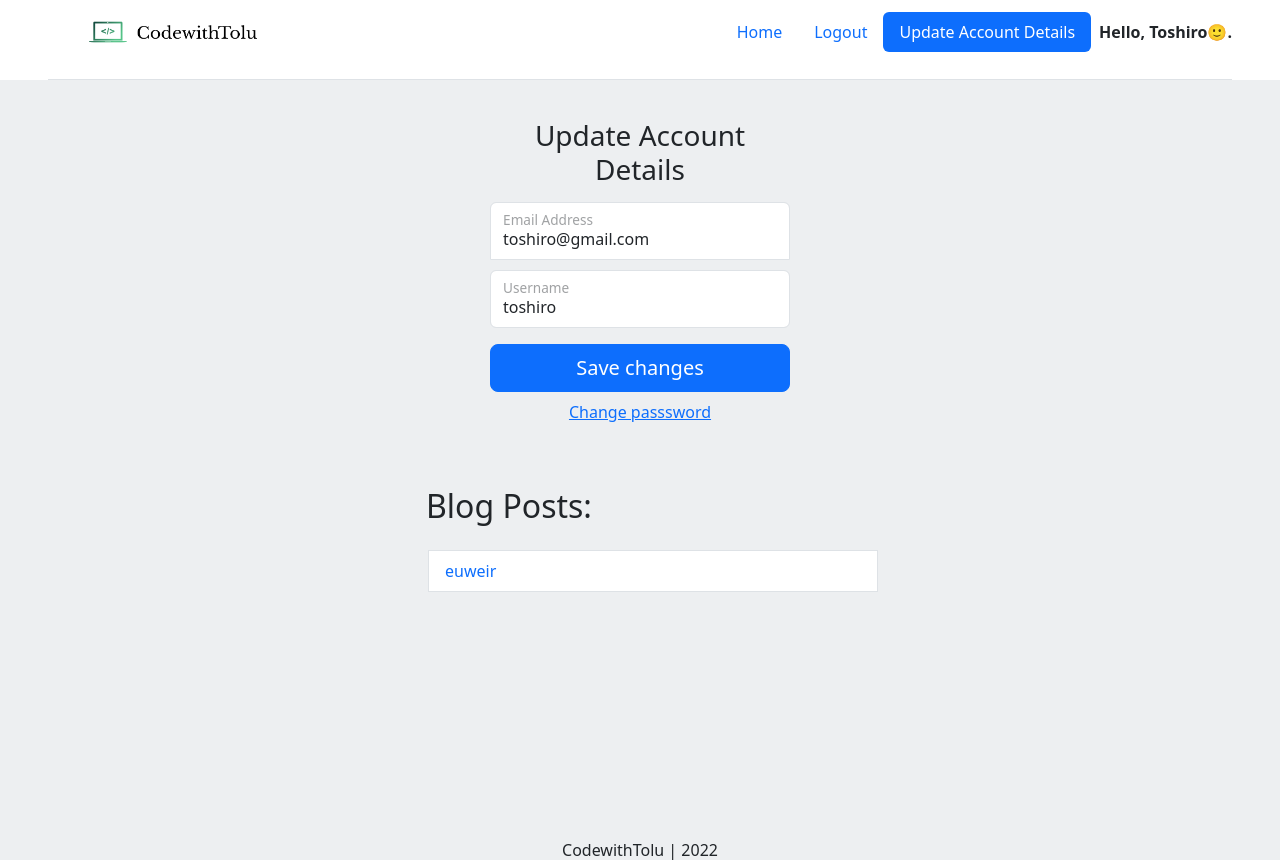
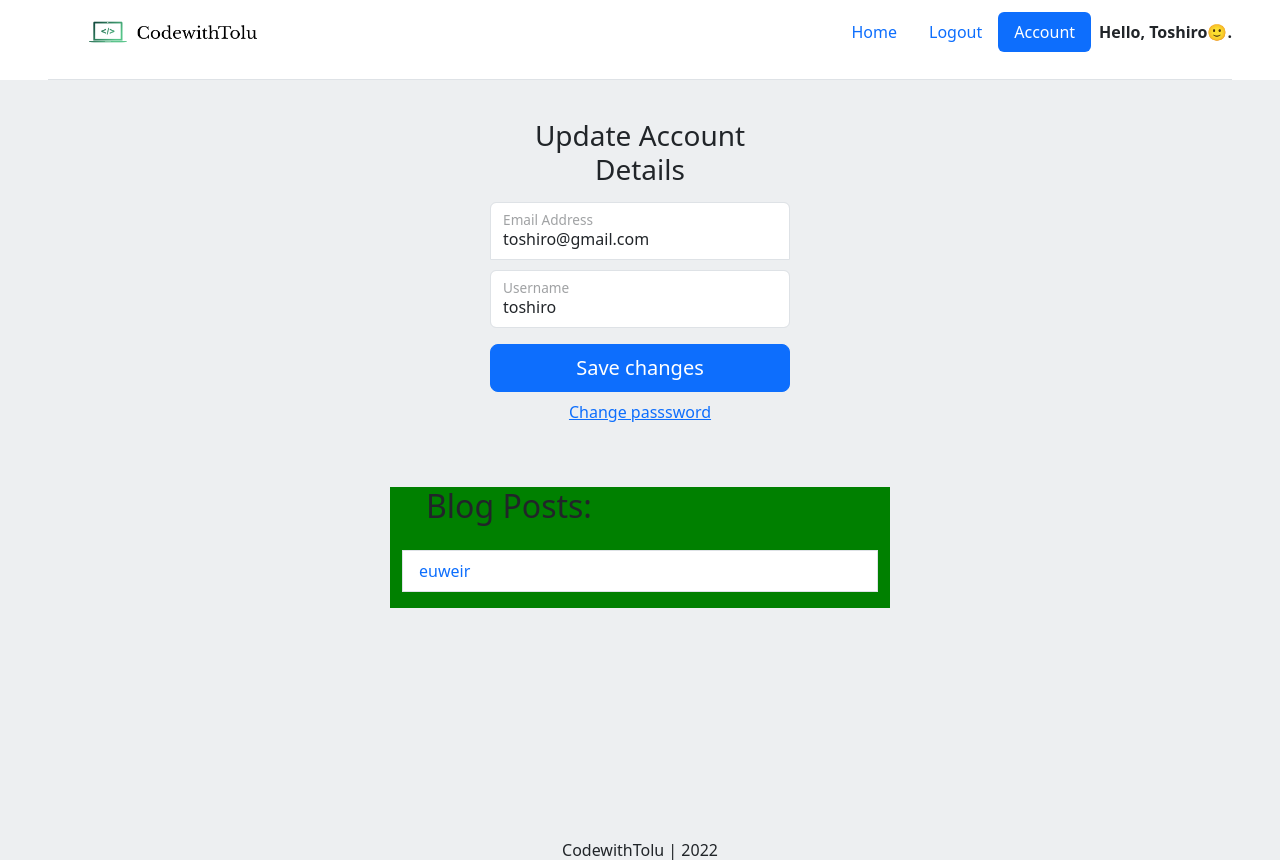
Before and after one commit to Goddy01/Blogging-Site-Genuine-, a Django app: page /login/update_profile/ in a window 1280 px wide. Shown: the top 860 px of the page. Run offline with Django 4.2, Linux system fonts and the light colour scheme; a user stored in the database is signed in; data comes from the database, SQL or seed files in the repository; both versions use the stored data as it was after the commit; some libraries are stand-ins or nearby versions.

Commit message:
added blog_detail_view and made some corrections

```diff
--- a/account/templates/account/account.html
+++ b/account/templates/account/account.html
@@ -30,12 +30,15 @@
             max-width: 500px;
             width: 100%;
             margin: auto;
+            background-color: green;
         }
 
         .list-group-item {
             max-width: 600px;
-            width: 450px;
-            min-width: 300px;
+            /* width: 450px; */
+            position: relative;
+            min-width: 100px;
+            word-wrap: break-word;
         }
 
     </style>
--- a/templates/base.html
+++ b/templates/base.html
@@ -15,7 +15,7 @@
             <header>
               <div class="d-flex flex-column flex-md-row align-items-center pb-3 mb-4 border-bottom header">
                 <a href="/" class="d-flex align-items-center mb-3 mb-md-0 me-md-auto text-dark text-decoration-none">
-                    <span class="fs-4">
+                    <span class="fs-4 logo-parent">
                         <img class="logo" src="{% static 'cover.png' %}" alt="ee">
                     </span>
                   </a>
@@ -27,11 +27,11 @@
                         <i class="fas fa-bars"></i>
                     </a>
                 </button>
-                    <ul class="nav nav-pills nav-fill nav-list">
+                    <ul class="nav nav-pills nav-list">
                         <li class="nav-item"><a href="{% url 'home_page' %}" class="nav-link {% if url_name == 'home_page' %}active{% endif %}" aria-current="page">Home</a></li>
                         {% if request.user.is_authenticated %}
                         <li class="nav-item"><a href="{% url 'logout' %}" class="nav-link {% if url_name == 'logout' %}active{% endif %}">Logout</a></li>
-                        <li class="nav-item"><a href="{% url 'update' %}" class="nav-link {% if url_name == 'update' %}active{% endif %}">Update Account Details</a></li>
+                        <li class="nav-item"><a href="{% url 'update' %}" class="nav-link {% if url_name == 'update' %}active{% endif %}">Account</a></li>
                         <li class="mt-2 fw-bold ps-2">Hello, {{ request.user.username|title }}🙂.</li>
                         {% else %}
                         <li class="nav-item"><a href="{% url 'login' %}" class="nav-link {% if url_name == 'login' %}active{% endif %}">Login</a></li>
--- a/templates/snippets/header.html
+++ b/templates/snippets/header.html
@@ -27,23 +27,16 @@
 
     .header {
         height: 80px;
-        /* max-height: 100px; */
-        /* margin-top: -30px; */
         /* background-color: red; */
         width: 100%;
     }
 
-    ul {
-        /* position: absolute; */
-        float: right;
-    }
 
     .logo {
         width: 250px;
         height: 100px;
-
+        /* margin-top: 15px; */
         }
-
 
     .footer {
         min-height:100px;
@@ -97,7 +90,6 @@
 
     .header {
         height: 80px;
-        /* background-color: red; */
     }
 
     .logo {
@@ -113,6 +105,10 @@
         top: 17px;
         font-size: 25px;
     }
+
+    .fa-bars {
+        display: inline-block;
+    }
 }
 
 </style>
```
Also changed, not shown: blog/views.py (+9 -1 lines), blog/templates/blog/blog_details.html (added), db.sqlite3.
